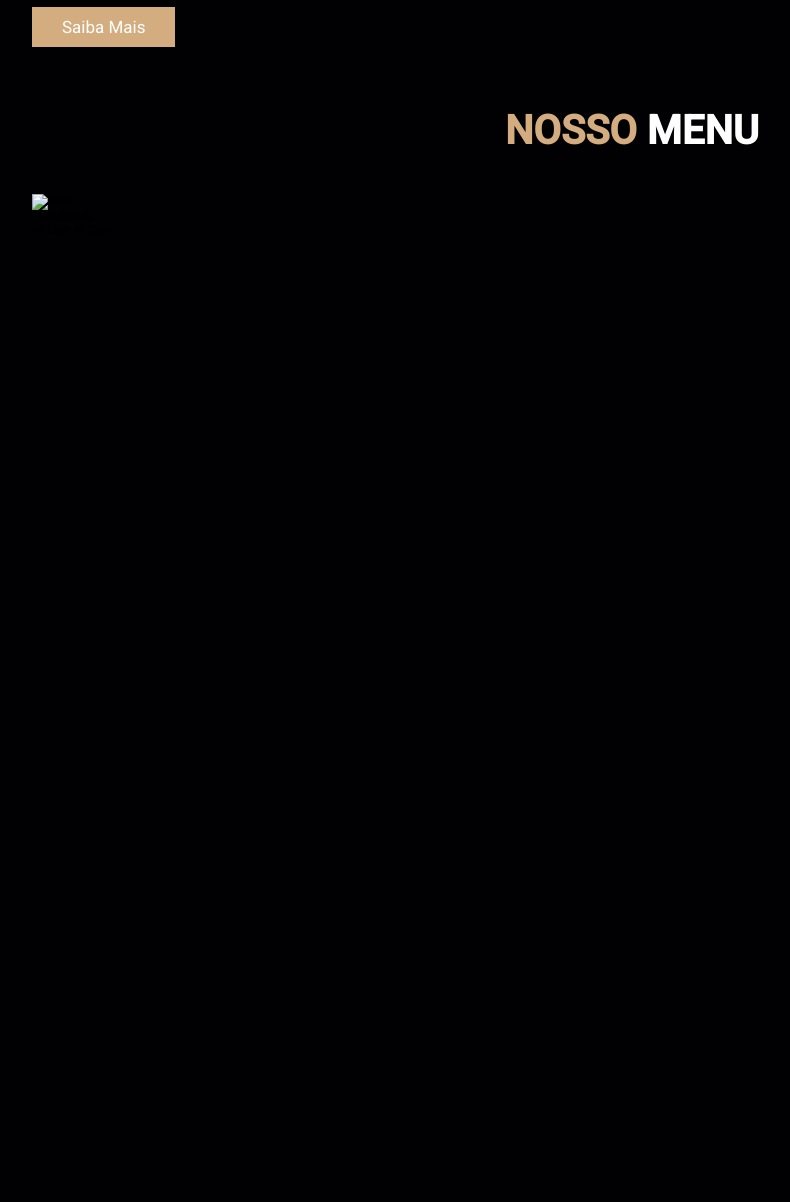
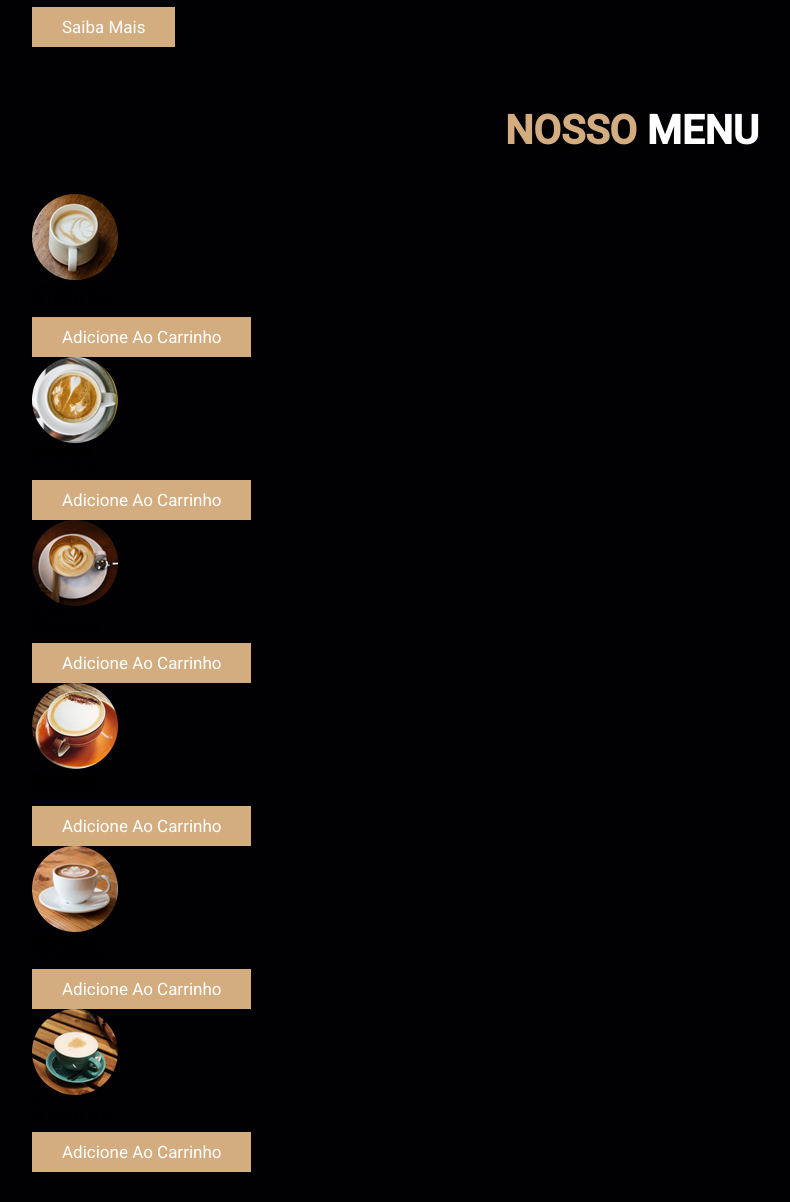
Before and after one commit to vincytarsis/Site_Cafeteria, a plain HTML site: page index.html in a window 1280 px wide. Shown: the part 1906-3108 px from the top of the page, without its empty margins (8-798 px from the left). Before the commit the page ends 2171 px from the top, so only its background shows below. Drawn offline with Linux system fonts and the light colour scheme.

Commit message:
Menu
Adicionando mais imagens e os preços no bloco Menu

```diff
--- a/index.html
+++ b/index.html
@@ -58,10 +58,47 @@
 
     <section class="menu" id="menu">
         <h2 class="title">Nosso <span>Menu</span></h2>
-        <div>
-            <img src="./index.html" alt="item-1">
+
+        <div class="box">
+            <img src="./img/menu-1.png" alt="item-1">
             <h3>Café coado</h3>
             <div class="price">R$ 15,99 <span>R$ 20,99</span></div>
+            <a href="#" class="btn">Adicione ao Carrinho</a>
+        </div>
+
+        <div class="box">
+            <img src="./img/menu-2.png" alt="item-2">
+            <h3>Café coado</h3>
+            <div class="price">R$ 1,99 <span>R$ 2,99</span></div>
+            <a href="#" class="btn">Adicione ao Carrinho</a>
+        </div>
+
+        <div class="box">
+            <img src="./img/menu-3.png" alt="item-3">
+            <h3>Café coado</h3>
+            <div class="price">R$ 5,99 <span>R$ 0,99</span></div>
+            <a href="#" class="btn">Adicione ao Carrinho</a>
+        </div>
+
+        <div class="box">
+            <img src="./img/menu-4.png" alt="item-4">
+            <h3>Café coado</h3>
+            <div class="price">R$ 9,99 <span>R$ 5,99</span></div>
+            <a href="#" class="btn">Adicione ao Carrinho</a>
+        </div>
+
+        <div class="box">
+            <img src="./img/menu-5.png" alt="item-5">
+            <h3>Café coado</h3>
+            <div class="price">R$ 84,99 <span>R$ 60,99</span></div>
+            <a href="#" class="btn">Adicione ao Carrinho</a>
+        </div>
+
+        <div class="box">
+            <img src="./img/menu-6.png" alt="item-6">
+            <h3>Café coado</h3>
+            <div class="price">R$ 16,99 <span>R$ 28,99</span></div>
+            <a href="#" class="btn">Adicione ao Carrinho</a>
         </div>
 
     </section>
```
Also changed, not shown: style.css (line endings or trailing spaces).
